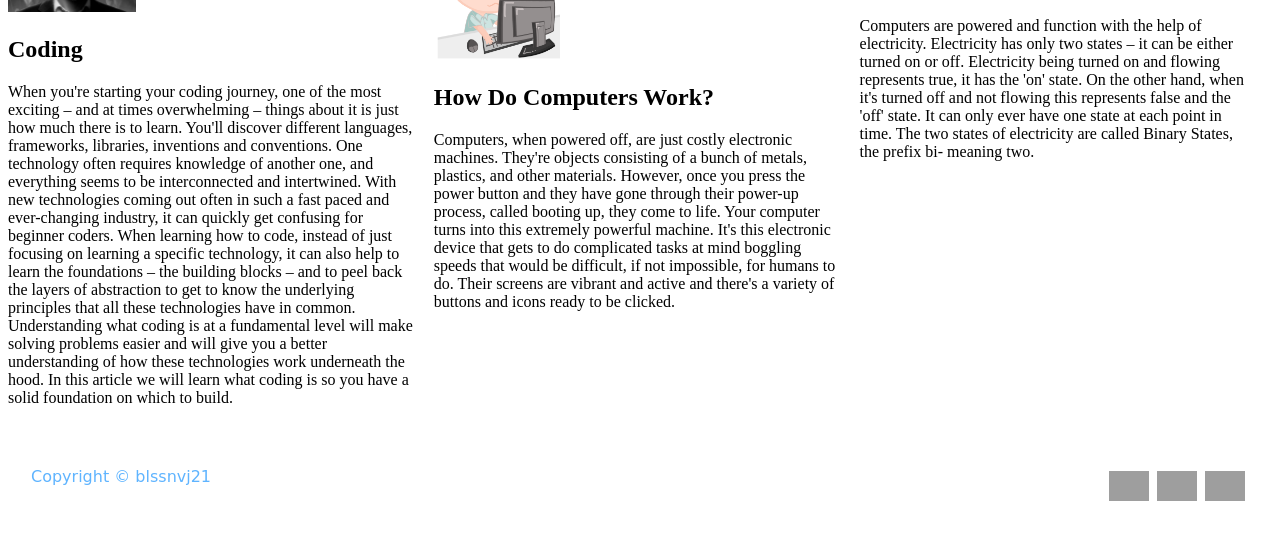
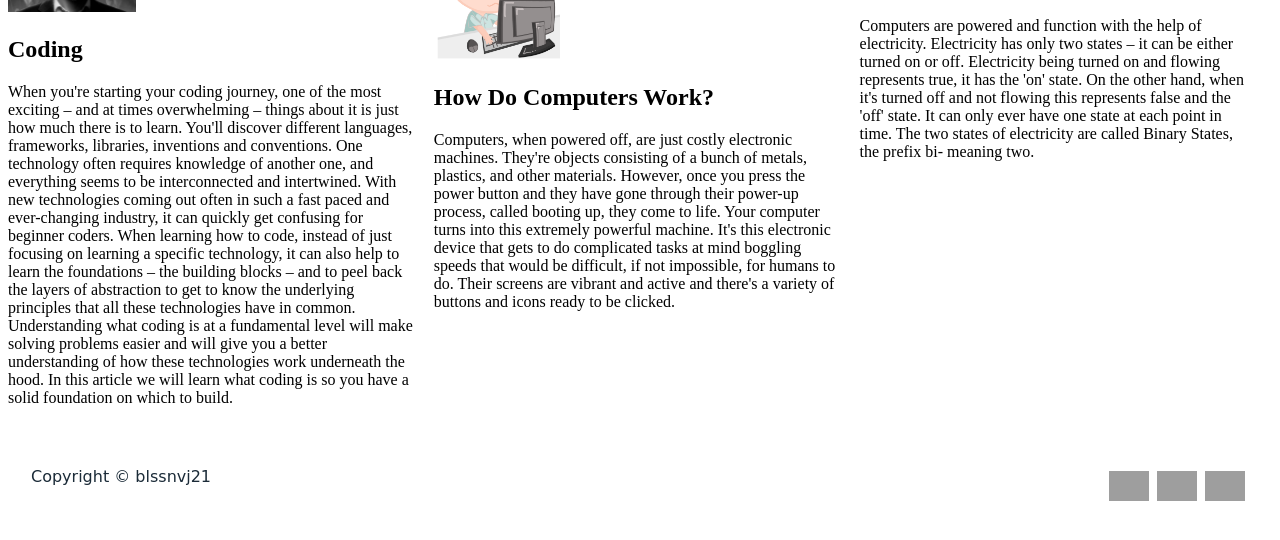
Before and after one commit to blssnvj/Websites, a plain HTML site: page index.html in a window 1280 px wide. Shown: the part 168-708 px from the top of the page. Drawn offline with Linux system fonts and the light colour scheme; grey boxes are pictures that could not be loaded.

Commit message:
Footer copyright color change

```diff
--- a/contactus.css
+++ b/contactus.css
@@ -77,6 +77,6 @@ footer img {
   margin-top: 0px;
 }
 footer {
-  color: rgb(95, 180, 255);
+  color: rgb(27, 43, 56);
   grid-area: footer;
 }
--- a/index.css
+++ b/index.css
@@ -35,7 +35,7 @@
   grid-area: aside;
 }
 footer {
-  color: rgb(95, 180, 255);
+  color: rgb(27, 43, 56);
   grid-area: footer;
 }
 #navbar ul {
```
